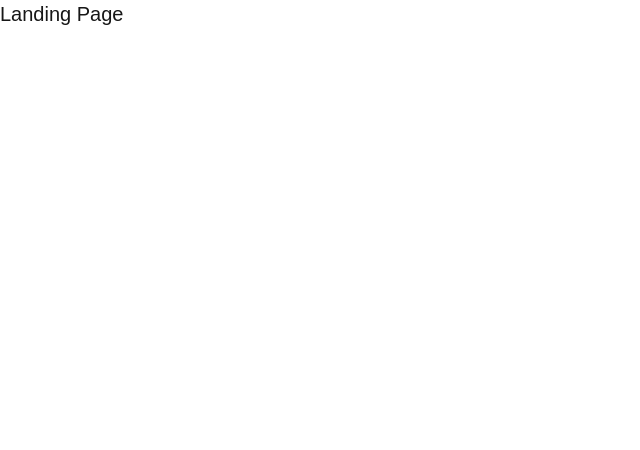
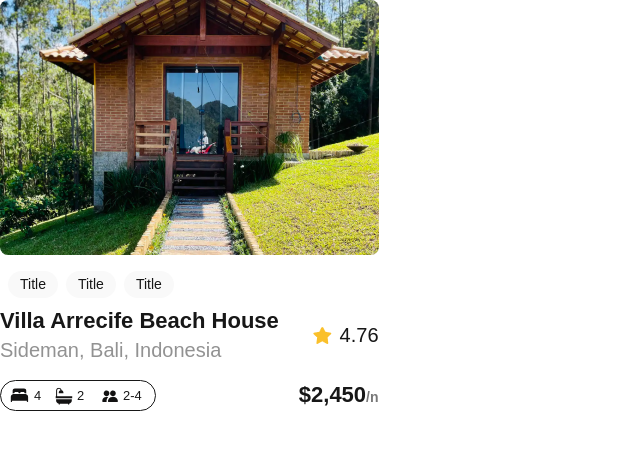
Before and after one commit to Realgke/alx-project-0x00-setup, a Next.js app in the folder alx-project-0x00/: page /landing in a window 1280 px wide. Shown: the top 450 px of the page, without its empty margins (0-640 px from the left). Built offline with nearby package versions, Linux system fonts and the light colour scheme.

Commit message:
displaying landing page

```diff
--- a/alx-project-0x00/pages/landing.tsx
+++ b/alx-project-0x00/pages/landing.tsx
@@ -1,7 +1,10 @@
+import Card from "@/components/Card";
 const Landing: React.FC = () => {
   return (
     <div>
-      <h1 className="text-xl font-extralight">Landing Page</h1>
+      <h1 className="text-xl font-extralight">
+        <Card />
+      </h1>
     </div>
   );
 };
```
Also changed, not shown: alx-project-0x00/public/assets/house.png (renamed from alx-project-0x00/public/assets/images/house.png), alx-project-0x00/public/assets/star.png (renamed from alx-project-0x00/public/assets/images/star.png).
